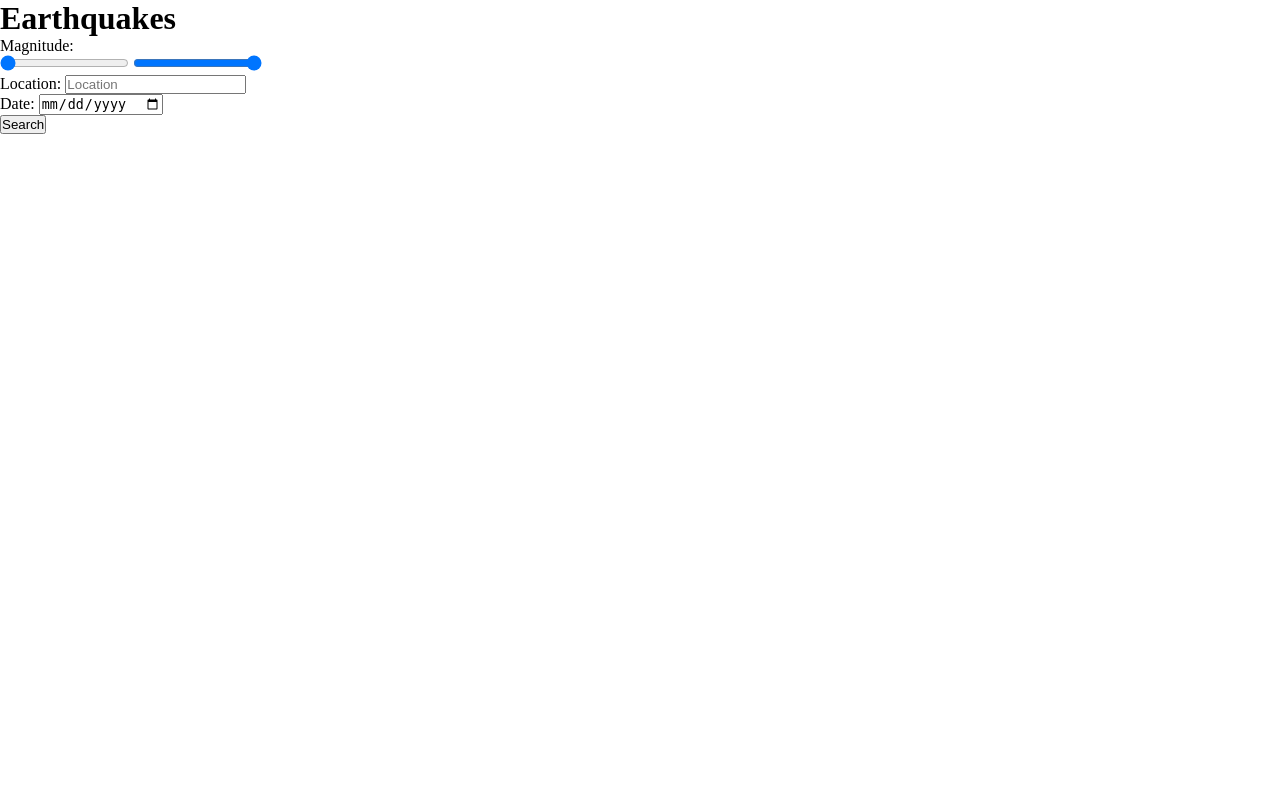
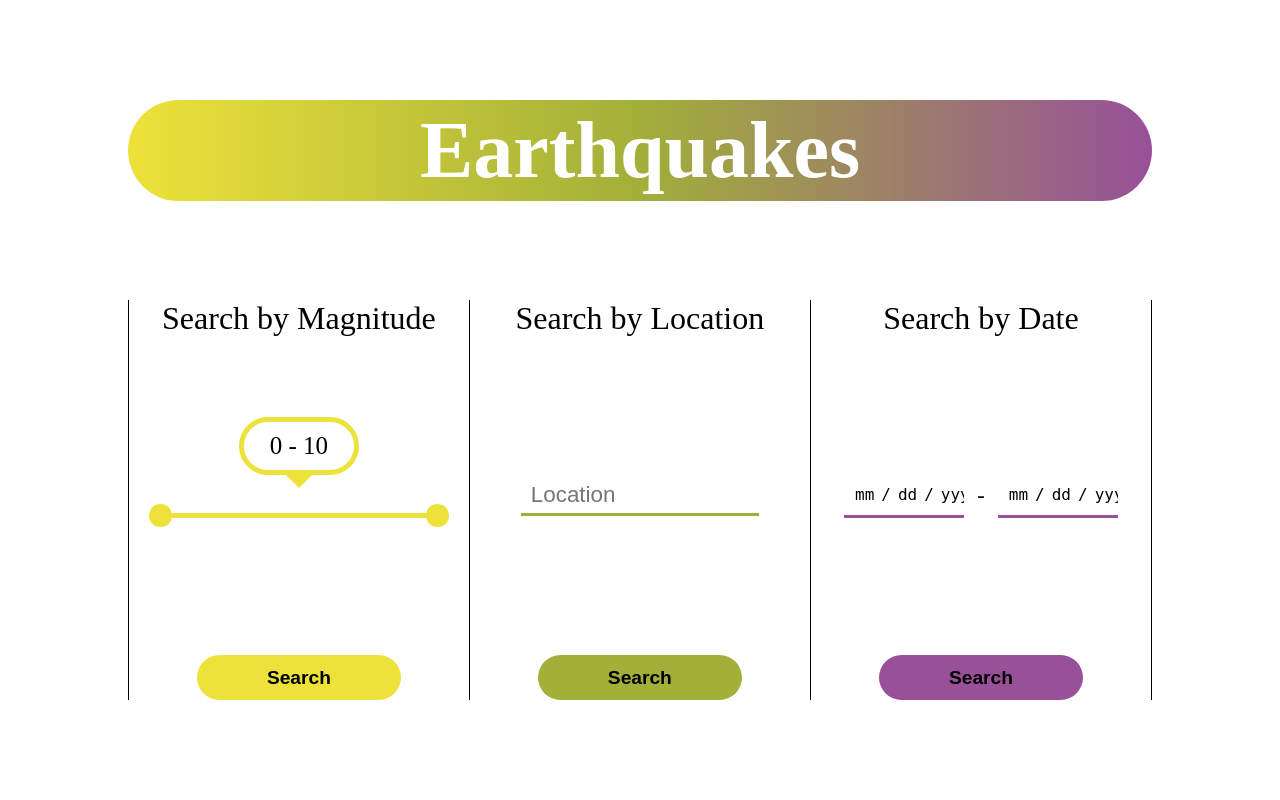
Before and after one commit to chriteli1/software-technology-course-repo, a Flask app: template templates/index.html in a window 1280 px wide. Run offline with Flask 2, Linux system fonts and the light colour scheme; the template is opened without the code that fills it, so the values that code supplies are empty; parts of the project's set-up code (start-up, migrations or seed data) failed here and were passed over.

Commit message:
Upload Frontend HTML Templates

```diff
--- a/templates/index.html
+++ b/templates/index.html
@@ -6,44 +6,65 @@
         <meta http-equiv="X-UA-Compatible" content="IE=edge">
         <meta name="viewport" content="width=device-width, initial-scale=1.0">
         <title>Earthquakes</title>
-    <link rel="stylesheet" href="{{ url_for('static', filename='css/global.css') }}">
+        <link rel="stylesheet" href="{{ url_for('static', filename='css/index.css') }}">
         <link rel="stylesheet" href="{{ url_for('static', filename='css/slider.css') }}">
-    <link rel="stylesheet" href="{{ url_for('static', filename='css/form.css') }}">
     </head>
 
     <body>
+
+        <div class="content">
+
+            <div class="title-section">
+                <h1 class="main-title">Earthquakes</h1>
+            </div>
+
+            <div class="search-section">
+
+                <form id="s-by-mag" action="/results">
+                    <label for="mag-input">Search by Magnitude</label>
+                    <div class="wrapper">
+                        <div class="values">
+                            <span id="range1"> 0 </span>
+                            <span> - </span>
+                            <span id="range2"> 10 </span>
+                        </div>
                         <div class="container">
-
-      <h1>Earthquakes</h1>
-
-      <form id="form" action="/search">
-        <div class="mag-input">
-          <label id="mag-label">Magnitude:</label>
-          <div class="mag-slider">
-            <div id="min-mag-val"></div>
-            <div id="max-mag-val"></div>
                             <div class="slider-track"></div>
-            <input name="minMag" type="range" min="-1" max="10" step="0.5" value="-1" id="slider-1" oninput="slideMin()">
-            <input name="maxMag" type="range" min="-1" max="10" step="0.5" value="10" id="slider-2" oninput="slideMax()">
+                            <input name="minMag" type="range" min="0" max="10" step="0.5" value="0" id="slider-1"
+                                oninput="slideOne()">
+                            <input name="maxMag" type="range" min="0" max="10" step="0.5" value="10" id="slider-2"
+                                oninput="slideTwo()">
                         </div>
                     </div>
+                    <input type="submit" value="Search">
+                </form>
 
-        <div class="location-input">
-          <label for="location">Location: </label>
-          <input type="text" id="location" name="loc" placeholder="Location">
+                <form id="s-by-loc" action="/results">
+                    <label for="loc-input">Search by Location</label>
+                    <input id="loc-input" type="text" name="location" placeholder="Location" required>
+                    <input type="submit" value="Search">
+                </form>
+
+                <form id="s-by-tim" action="/results">
+                    <label for="tim-input">Search by Date</label>
+
+                    <div class="wrapper">
+                        <div class="container">
+                            <input id="min-tim-input" type="date" name="minDate" required>
+                            <span> - </span>
+                            <input id="max-tim-input" type="date" name="maxDate" required>
                         </div>
-
-        <div class="date-input">
-          <label for="date">Date: </label>
-          <input name="date" type="date" id="date" lang="">
                     </div>
 
                     <input type="submit" value="Search">
                 </form>
+
             </div>
 
-    <!-- <script src="js/script.js"></script> -->
+        </div>
+
         <script src="{{ url_for('static', filename='js/slider.js') }}"></script>
+
     </body>
 
 </html>
```
Also changed, not shown: templates/results.html (added, +43 -0 lines), templates/search.html (deleted, +0 -29 lines). Lines whose indentation alone changed are shown as unchanged.
